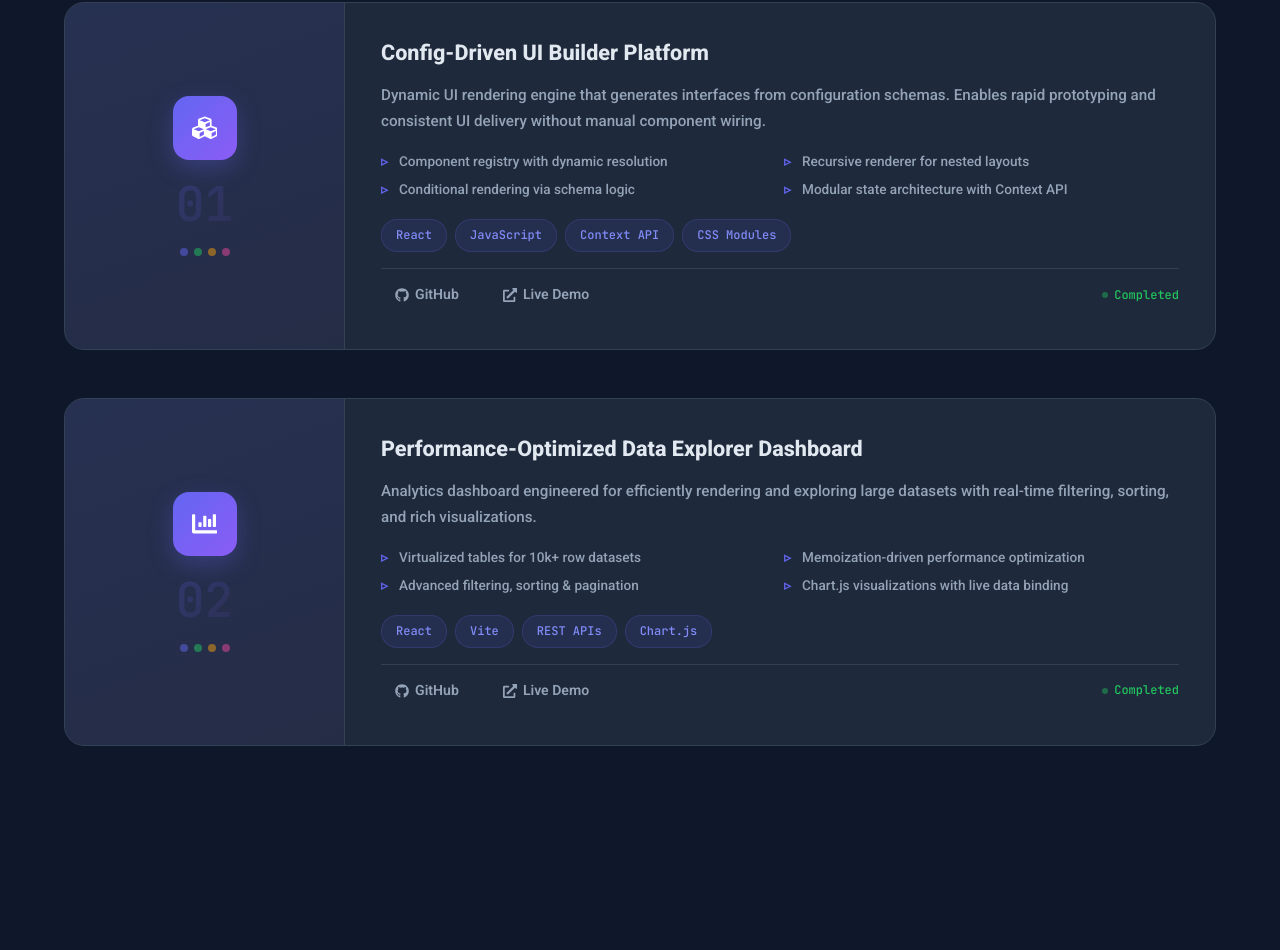
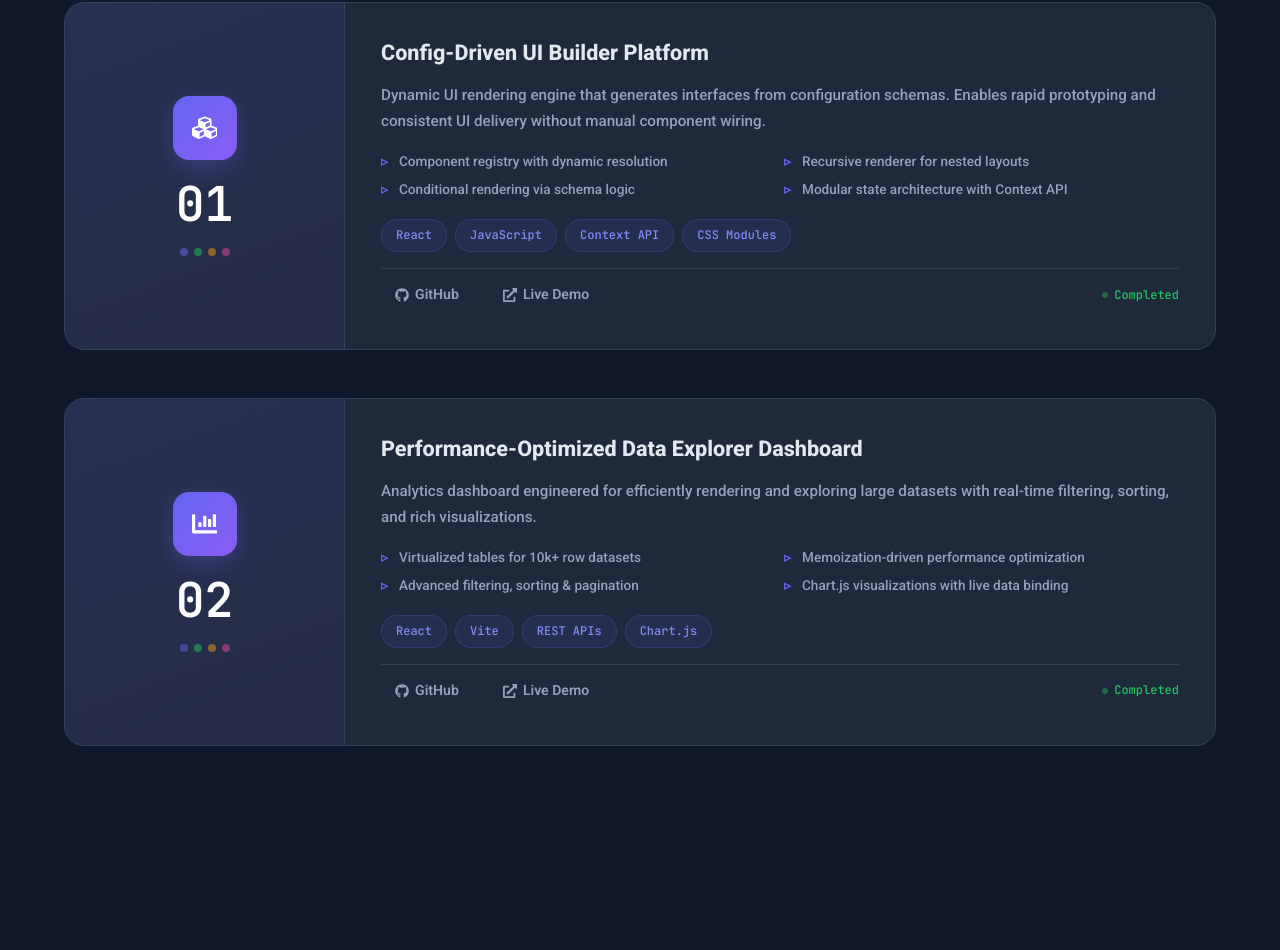
Before and after one commit to webcodeshubham/portfolio_shubham_shrivastava, a React (Vite) app: page / in a window 1280 px wide. Shown: the part 2076-3026 px from the top of the page. Built offline with nearby package versions, Linux system fonts and the light colour scheme.

Commit message:
Commit: Minor Fixes

```diff
--- a/src/components/Projects/Projects.module.css
+++ b/src/components/Projects/Projects.module.css
@@ -65,7 +65,7 @@
   font-family: var(--font-mono);
   font-size: 3rem;
   font-weight: 900;
-  background: linear-gradient(135deg, rgba(99, 102, 241, 0.2), rgba(139, 92, 246, 0.08));
+  background: #ffffff;
   -webkit-background-clip: text;
   -webkit-text-fill-color: transparent;
   background-clip: text;
```
